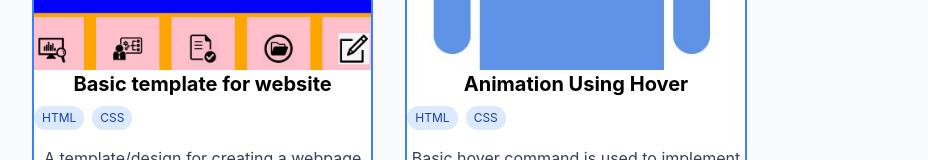
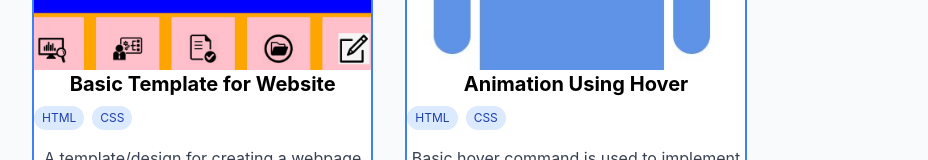
Before and after one commit to dodoshrey/dodoshrey.github.io, a React (Vite) app: page / in a window 1280 px wide. Shown: the part 3304-3464 px from the top of the page, without its empty margins (64-992 px from the left). Built offline with nearby package versions, Linux system fonts and the light colour scheme.

Commit message:
making small changes

```diff
--- a/src/components/Projects.jsx
+++ b/src/components/Projects.jsx
@@ -53,7 +53,7 @@ const projects = [
 		imageUrl: "/project_pic/furniture_shop.jpg"
 	},
 	{
-		title: "Basic template for website",
+		title: "Basic Template for Website",
 		description: "A template/design for creating a webpage using HTML and CSS",
 		tags: ["HTML", "CSS"],
 		githubUrl: "https://github.com/dodoshrey/basic-template-for-a-website",
```
